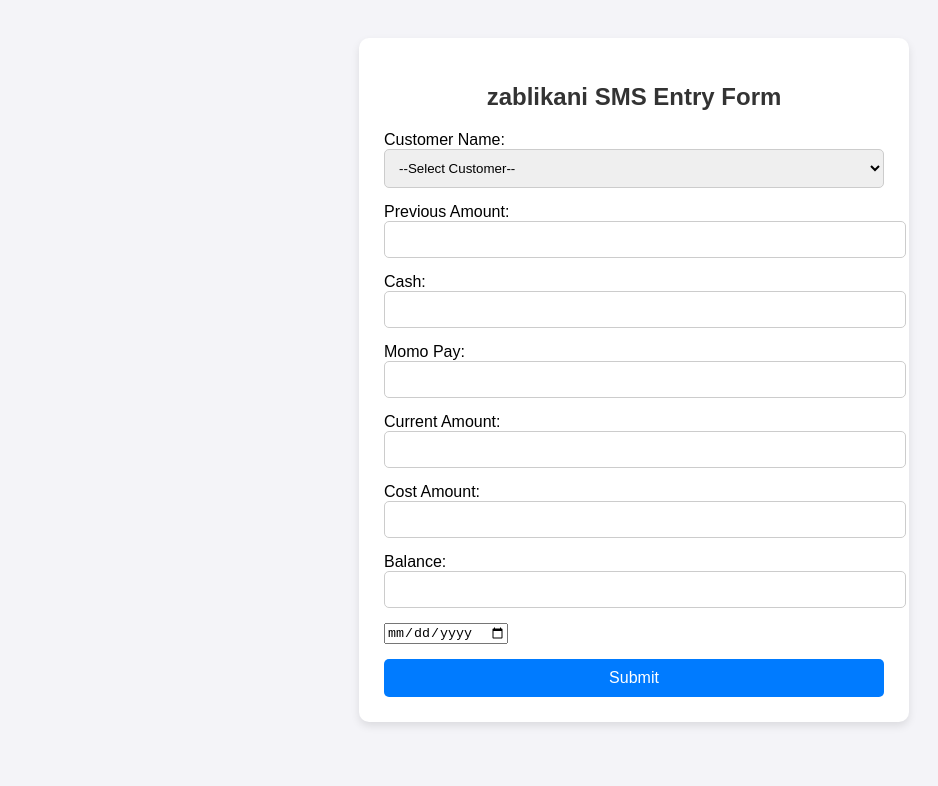
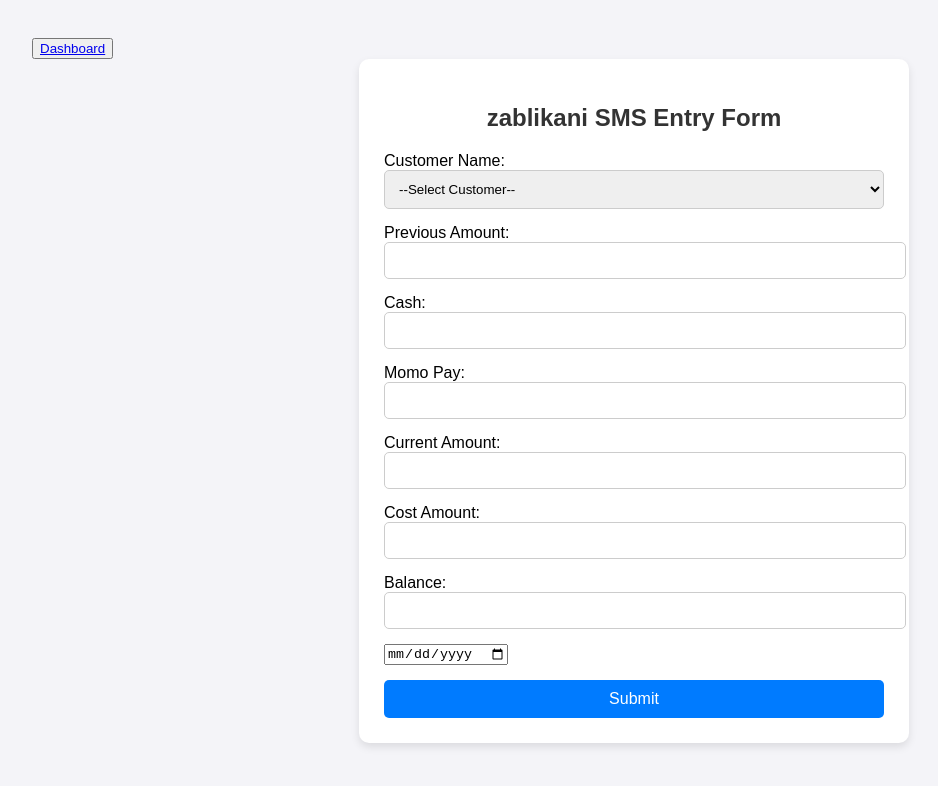
Before and after one commit to wizbet/zablikani-SMS-APP, a plain HTML site: page index.html in a window 1280 px wide. Shown: the whole page, without its empty margins (6-944 px from the left). Drawn offline with Linux system fonts and the light colour scheme.

Commit message:
Update index.html

```diff
--- a/index.html
+++ b/index.html
@@ -8,7 +8,7 @@
 
 </head>
 <body>
-
+<button><a href="dashboard.html">Dashboard</a></button>
   <div class="form-container">
     <h2>zablikani SMS Entry Form</h2>
     <form id="clearFrom">
```
